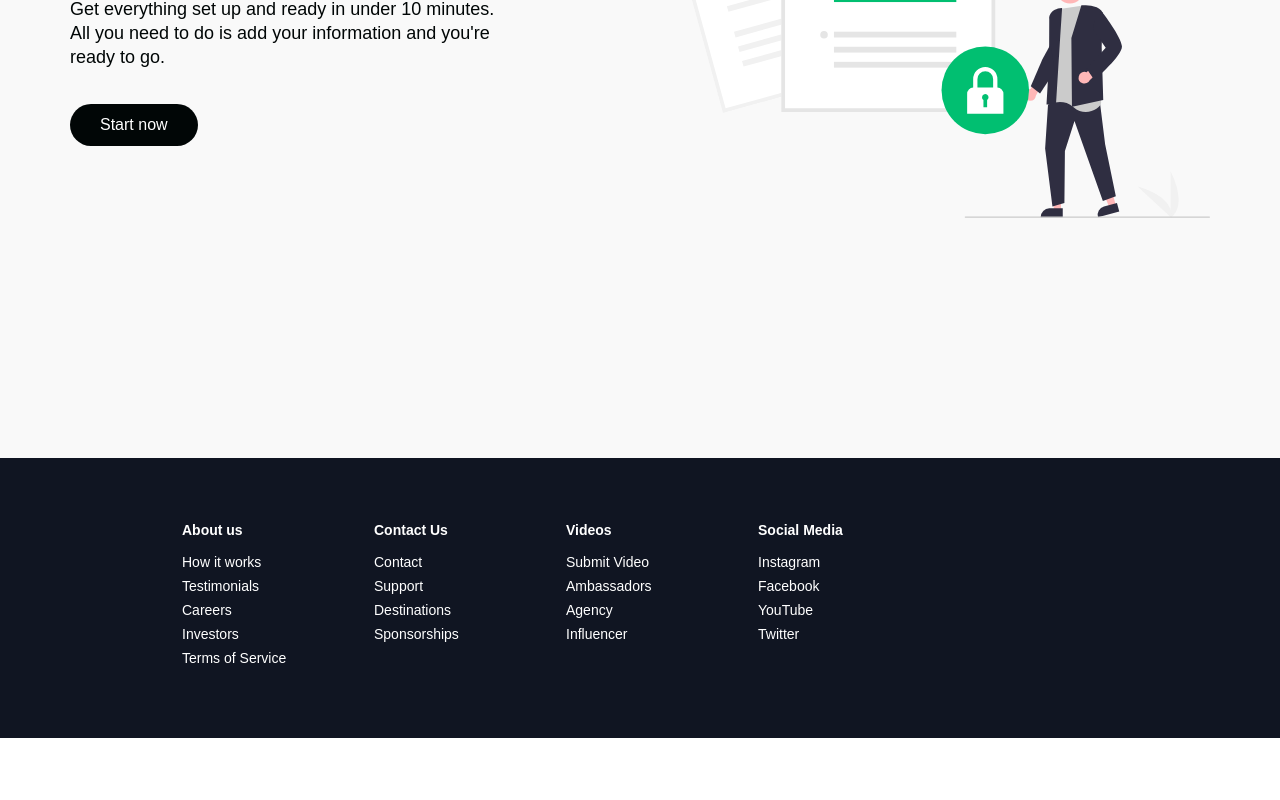
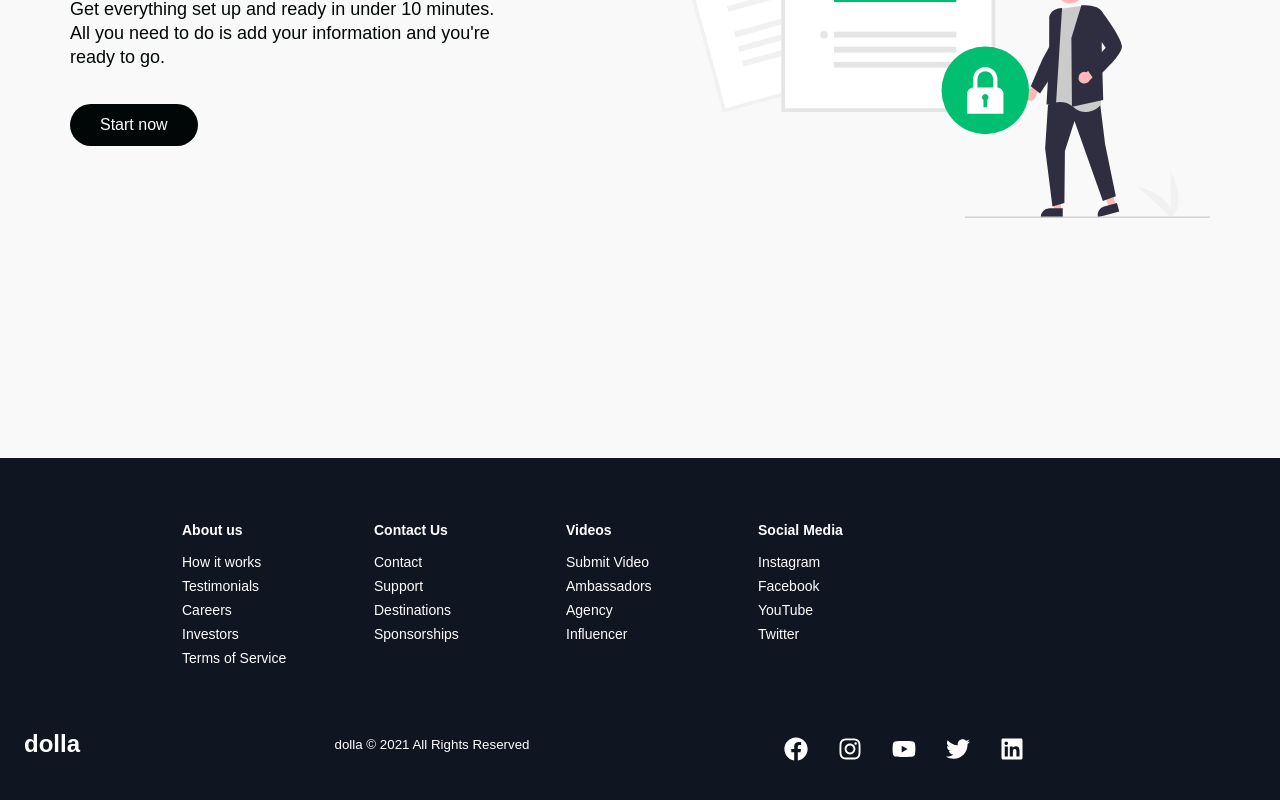
Before and after one commit to AgataLiberska/react-website-yt, a React (Create React App) app: page / in a window 1280 px wide. Shown: the part 3722-4522 px from the top of the page. Before the commit the page ends 4460 px from the top, so only its background shows below. Built offline with nearby package versions, Linux system fonts and the light colour scheme; a web font is replaced by a local one.

Commit message:
add social media links to footer

```diff
--- a/src/components/Footer/FooterElements.js
+++ b/src/components/Footer/FooterElements.js
@@ -65,3 +65,49 @@
         transiion: 0.3s ease-out;
     }
 `
+
+export const SocialMedia = styled.section`
+    max-width: 1000px;
+    width: 100%;
+`
+
+export const SocialMediaWrap  = styled.div`
+    display: flex;
+    justify-content: space-between;
+    align-items: center;
+    max-width: 1100px;
+    margin: 40px auto 0 auto;
+
+    @media screen and (max-width: 820px) {
+        flex-direction: column;
+    }
+`
+
+export const SocialLogo = styled(Link)`
+    color: #fff;
+    justify-self: start;
+    cursor: pointer;
+    text-decoration: none;
+    font-size: 1.5rem;
+    display: flex;
+    align-items: center;
+    margin-bottom: 16px;
+    font-weight: bold;
+`
+
+export const WebsiteRights = styled.small`
+    color: #fff;
+    margin-bottom: 16px;
+`
+
+export const SocialIcons = styled.div`
+    display: flex;
+    justify-content: space-between;
+    align-items: center;
+    width: 240px;
+`
+
+export const SocialIconLink = styled.a`
+    color: #fff;
+    font-size: 24px;
+`
--- a/src/components/Footer/index.js
+++ b/src/components/Footer/index.js
@@ -1,4 +1,5 @@
 import React from 'react'
+import { FaFacebook, FaInstagram, FaYoutube, FaTwitter, FaLinkedin } from 'react-icons/fa';
 import {
     FooterContainer,
     FooterWrap,
@@ -6,7 +7,13 @@
     FooterLinksWrapper,
     FooterLinkItems,
     FooterLinkTitle,
-    FooterLink
+    FooterLink,
+    SocialMedia,
+    SocialMediaWrap,
+    SocialLogo,
+    WebsiteRights,
+    SocialIcons,
+    SocialIconLink
 } from './FooterElements';
 
 const Footer = () => {
@@ -56,6 +63,31 @@
                         </FooterLinkItems>
                     </FooterLinksWrapper>
                 </FooterLinksContainer>
+                <SocialMedia>
+                    <SocialMediaWrap>
+                        <SocialLogo to='/'>
+                            dolla
+                        </SocialLogo>
+                        <WebsiteRights>dolla &copy; {new Date().getFullYear()} All Rights Reserved</WebsiteRights>
+                        <SocialIcons>
+                            <SocialIconLink href='/' target='_blank' aria-label='Facebook'>
+                                <FaFacebook />
+                            </SocialIconLink>
+                            <SocialIconLink href='/' target='_blank' aria-label='Instagram'>
+                                <FaInstagram />
+                            </SocialIconLink>
+                            <SocialIconLink href='/' target='_blank' aria-label='YouTube'>
+                                <FaYoutube />
+                            </SocialIconLink>
+                            <SocialIconLink href='/' target='_blank' aria-label='Twitter'>
+                                <FaTwitter />
+                            </SocialIconLink>
+                            <SocialIconLink href='/' target='_blank' aria-label='LinkedIn'>
+                                <FaLinkedin />
+                            </SocialIconLink>
+                        </SocialIcons>
+                    </SocialMediaWrap>
+                </SocialMedia>
             </FooterWrap>
         </FooterContainer>
     )
```
